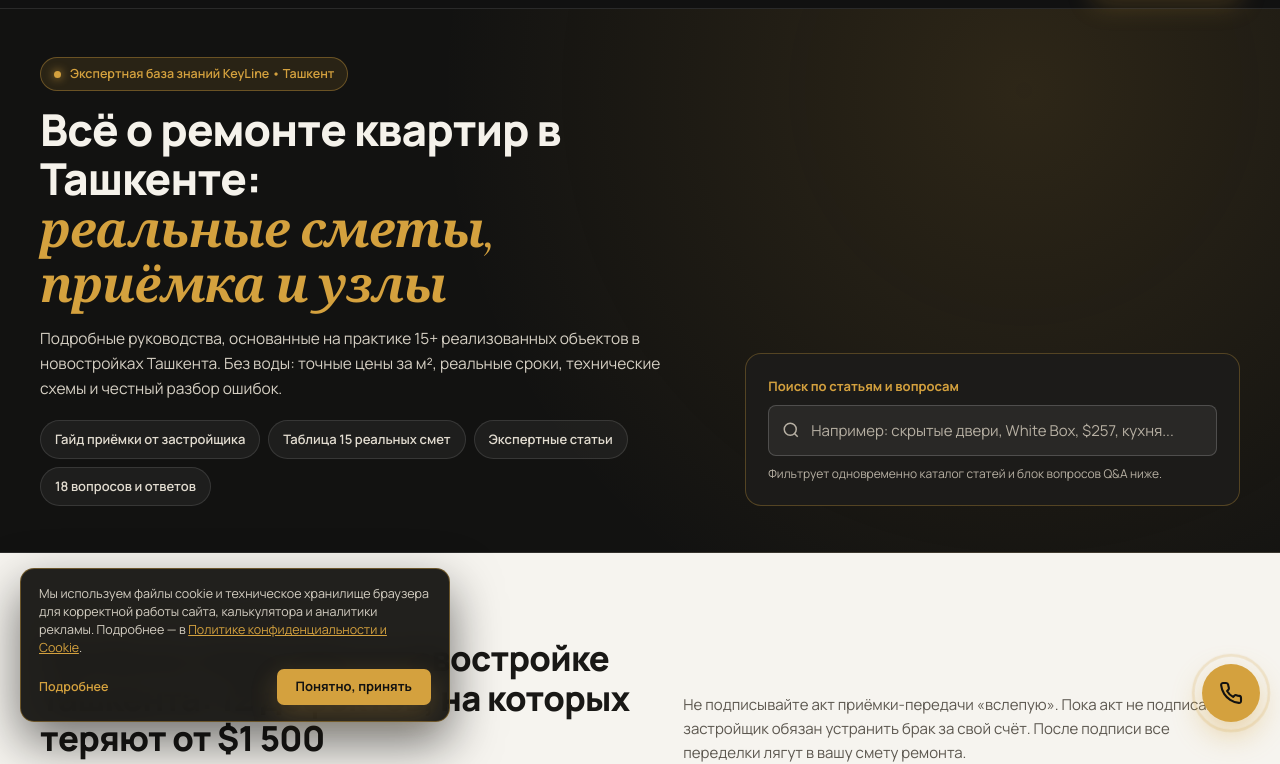
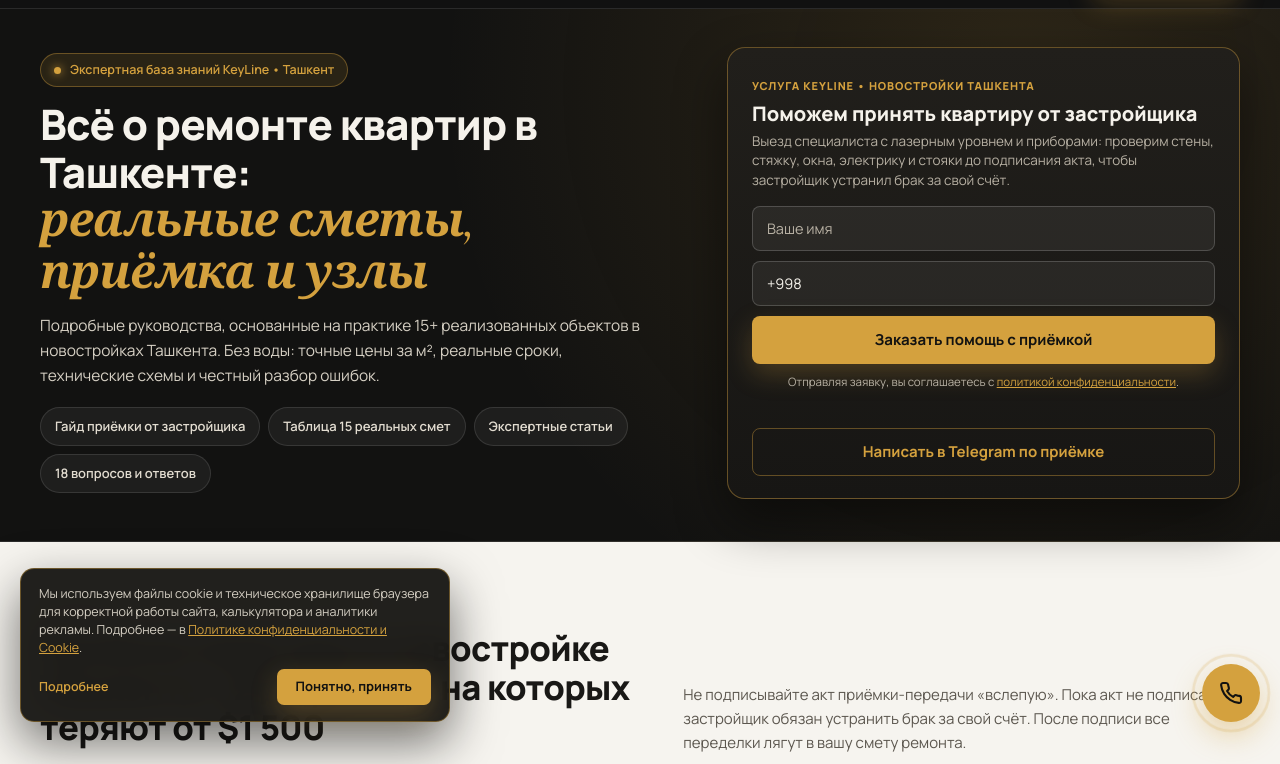
Before and after one commit to barsenij826-del/KeyLine2, a plain HTML site: page blog.html in a window 1280 px wide. Shown: the part 58-822 px from the top of the page. Drawn offline with nearby package versions, Linux system fonts and the light colour scheme.

Commit message:
Update blog.html

```diff
--- a/blog.html
+++ b/blog.html
@@ -149,22 +149,24 @@
     .section__desc--dark { color: var(--text-muted-dark); }
 
     /* Hero Базы знаний */
-    .blog-hero { padding: 48px 0 46px; background: radial-gradient(circle at 80% 15%, rgba(212, 161, 62, 0.14), transparent 52%), var(--bg-dark); border-bottom: 1px solid var(--border-dark); }
-    .blog-hero__top { display: grid; grid-template-columns: 1.15fr 0.85fr; gap: 36px; align-items: end; }
+    /* Hero Базы знаний + карточка услуги приёмки */
+    .blog-hero { padding: 38px 0 42px; background: radial-gradient(circle at 80% 15%, rgba(212, 161, 62, 0.14), transparent 52%), var(--bg-dark); border-bottom: 1px solid var(--border-dark); }
+    .blog-hero__top { display: grid; grid-template-columns: 1.12fr 0.88fr; gap: 34px; align-items: center; }
     .blog-hero__top > * { min-width: 0; }
     .eyebrow { display: inline-flex; align-items: center; gap: 9px; padding: 6px 13px; border-radius: 999px; background: rgba(212, 161, 62, 0.12); border: 1px solid rgba(212, 161, 62, 0.38); font-size: 12.5px; font-weight: 600; color: var(--gold); margin-bottom: 14px; }
     .eyebrow__dot { width: 7px; height: 7px; border-radius: 50%; background: var(--gold); box-shadow: 0 0 10px var(--gold); }
-    .blog-hero__title { margin: 0 0 12px; font-size: clamp(28px, 3.6vw, 44px); line-height: 1.12; font-weight: 800; letter-spacing: -0.02em; }
-    .blog-hero__sub { margin: 0 0 20px; font-size: 15.5px; color: #d6d0c4; max-width: 640px; }
+    .blog-hero__title { margin: 0 0 12px; font-size: clamp(28px, 3.5vw, 42px); line-height: 1.12; font-weight: 800; letter-spacing: -0.02em; }
+    .blog-hero__sub { margin: 0 0 20px; font-size: 15.5px; color: #d6d0c4; max-width: 620px; }
     .blog-quick-nav { display: flex; flex-wrap: wrap; gap: 8px; }
     .quick-pill { padding: 8px 14px; border-radius: 999px; background: rgba(255, 255, 255, 0.05); border: 1px solid var(--border-dark); font-size: 13px; font-weight: 600; color: #e2dcd0; transition: all var(--tr); }
     .quick-pill:hover { border-color: var(--gold); color: var(--gold); background: rgba(212, 161, 62, 0.1); }
-    .search-box { padding: 22px; border-radius: 16px; background: var(--bg-charcoal); border: 1px solid rgba(212, 161, 62, 0.3); }
-    .search-box label { display: block; font-size: 13px; font-weight: 700; color: var(--gold); margin-bottom: 8px; }
-    .search-input-wrap { position: relative; }
-    .search-input-wrap svg { position: absolute; left: 14px; top: 50%; transform: translateY(-50%); color: var(--text-muted-light); pointer-events: none; }
-    .search-input-wrap input { padding-left: 42px; }
-    .search-box__hint { margin: 8px 0 0; font-size: 12px; color: var(--text-muted-light); }
+    .accept-card { padding: 24px 24px 22px; border-radius: 18px; background: linear-gradient(180deg, #211f1b 0%, #171614 100%); border: 1px solid rgba(212, 161, 62, 0.42); box-shadow: 0 22px 52px rgba(0, 0, 0, 0.48); }
+    .accept-card__kicker { display: inline-block; font-size: 11px; font-weight: 800; text-transform: uppercase; letter-spacing: 0.08em; color: var(--gold); margin-bottom: 6px; }
+    .accept-card__title { margin: 0 0 6px; font-size: 20px; font-weight: 800; line-height: 1.25; color: var(--text-light); }
+    .accept-card__desc { margin: 0 0 16px; font-size: 13.5px; color: var(--text-muted-light); line-height: 1.45; }
+    .accept-card .input { padding: 12px 14px; font-size: 14.5px; }
+    .accept-card .form-row { margin-bottom: 10px; }
+    .accept-card__tg { margin-top: 10px; }
 
     /* Гайд приёмки новостройки */
     .guide-intro { display: grid; grid-template-columns: repeat(3, 1fr); gap: 16px; margin-bottom: 28px; }
@@ -341,7 +343,8 @@
       .checklist-box, .cta-form { padding: 22px 18px; }
       .defect-card__body { padding: 16px 16px 18px; }
       .footer { padding: 42px 0 32px; }
-      .input { font-size: 16px; }
+     .accept-card { padding: 20px 18px; }
+      .accept-card .input { font-size: 16px; }
       .modal { padding: calc(14px + env(safe-area-inset-top)) 12px calc(14px + env(safe-area-inset-bottom)); }
       .modal__dialog { max-height: 84vh; max-height: calc(100dvh - 28px - env(safe-area-inset-top) - env(safe-area-inset-bottom)); padding: 22px 16px; border-radius: 16px; }
       .modal__dialog--reader { padding: 14px 16px 22px; }
@@ -453,13 +456,18 @@
           </div>
         </div>
 
-        <div class="search-box">
-          <label for="blogSearchInput">Поиск по статьям и вопросам</label>
-          <div class="search-input-wrap">
-            <svg width="18" height="18" viewBox="0 0 24 24" fill="none" stroke="currentColor" stroke-width="2"><circle cx="11" cy="11" r="8"/><path d="m21 21-4.35-4.35"/></svg>
-            <input type="search" id="blogSearchInput" class="input input--dark" placeholder="Например: скрытые двери, White Box, $257, кухня...">
-          </div>
-          <p class="search-box__hint">Фильтрует одновременно каталог статей и блок вопросов Q&amp;A ниже.</p>
+       <div class="accept-card">
+          <span class="accept-card__kicker">Услуга KeyLine • Новостройки Ташкента</span>
+          <h2 class="accept-card__title">Поможем принять квартиру от застройщика</h2>
+          <p class="accept-card__desc">Выезд специалиста с лазерным уровнем и приборами: проверим стены, стяжку, окна, электрику и стояки до подписания акта, чтобы застройщик устранил брак за свой счёт.</p>
+          <form class="js-lead-form" data-form-source="Блог (Первый экран) — Помощь с приёмкой квартиры">
+            <div class="form-row"><input type="text" name="name" class="input input--dark" placeholder="Ваше имя" required></div>
+            <div class="form-row"><input type="tel" inputmode="tel" autocomplete="tel" name="phone" class="input input--dark js-phone-input" value="+998 " placeholder="+998 (__) ___-__-__" maxlength="22" required></div>
+            <button type="submit" class="btn btn--gold btn--block">Заказать помощь с приёмкой</button>
+            <p class="form-policy">Отправляя заявку, вы соглашаетесь с <a href="privacy.html">политикой конфиденциальности</a>.</p>
+            <div class="form-status" aria-live="polite"></div>
+          </form>
+          <a href="https://t.me/KamillaKeyLine" target="_blank" rel="noopener noreferrer" class="btn btn--outline-gold btn--block accept-card__tg js-tg-link" data-tg-text="Здравствуйте! Скоро принимаю квартиру от застройщика в Ташкенте. Нужна помощь специалиста KeyLine с приёмкой.">Написать в Telegram по приёмке</a>
         </div>
       </div>
     </section>
@@ -1335,25 +1343,12 @@
       const articlesGrid = document.getElementById('articlesGrid');
       const articlesEmpty = document.getElementById('articlesEmpty');
       const toggleArticlesBtn = document.getElementById('toggleArticlesBtn');
-      const searchInput = document.getElementById('blogSearchInput');
-      const faqItems = Array.from(document.querySelectorAll('#faqList .faq-item'));
-      const faqEmpty = document.getElementById('faqEmpty');
-
-      let activeCat = 'all';
-      let searchQuery = '';
+let activeCat = 'all';
       let visibleLimit = 6;
 
       const renderArticles = () => {
-        const q = searchQuery.trim().toLowerCase();
-        const filtered = ARTICLES.filter((a) => {
-          const matchCat = activeCat === 'all' || a.cat === activeCat;
-          if (!matchCat) return false;
-          if (!q) return true;
-          const plainContent = a.content.replace(/<[^>]+>/g, ' ').toLowerCase();
-          return a.title.toLowerCase().includes(q) || a.excerpt.toLowerCase().includes(q) || plainContent.includes(q);
-        });
-
-        const showAll = q.length > 0 || activeCat !== 'all';
+        const filtered = activeCat === 'all' ? ARTICLES : ARTICLES.filter((a) => a.cat === activeCat);
+        const showAll = activeCat !== 'all';
         const toShow = showAll ? filtered : filtered.slice(0, visibleLimit);
 
         articlesGrid.innerHTML = toShow.map((a) => `
@@ -1372,7 +1367,7 @@
           </article>
         `).join('');
 
-        articlesEmpty.hidden = filtered.length > 0;
+        if (articlesEmpty) articlesEmpty.hidden = filtered.length > 0;
         if (!showAll && filtered.length > visibleLimit) {
           const left = filtered.length - visibleLimit;
           toggleArticlesBtn.style.display = 'inline-flex';
@@ -1382,18 +1377,6 @@
         }
 
         observeLazyImages();
-      };
-
-      const filterFaq = () => {
-        const q = searchQuery.trim().toLowerCase();
-        let count = 0;
-        faqItems.forEach((item) => {
-          const text = item.textContent.toLowerCase();
-          const match = !q || text.includes(q);
-          item.classList.toggle('is-hidden-faq', !match);
-          if (match) count++;
-        });
-        if (faqEmpty) faqEmpty.hidden = count > 0;
       };
 
       renderArticles();
@@ -1410,12 +1393,6 @@
       toggleArticlesBtn?.addEventListener('click', () => {
         visibleLimit += 6;
         renderArticles();
-      });
-
-      searchInput?.addEventListener('input', () => {
-        searchQuery = searchInput.value;
-        renderArticles();
-        filterFaq();
       });
 
       document.addEventListener('click', (e) => {
```
